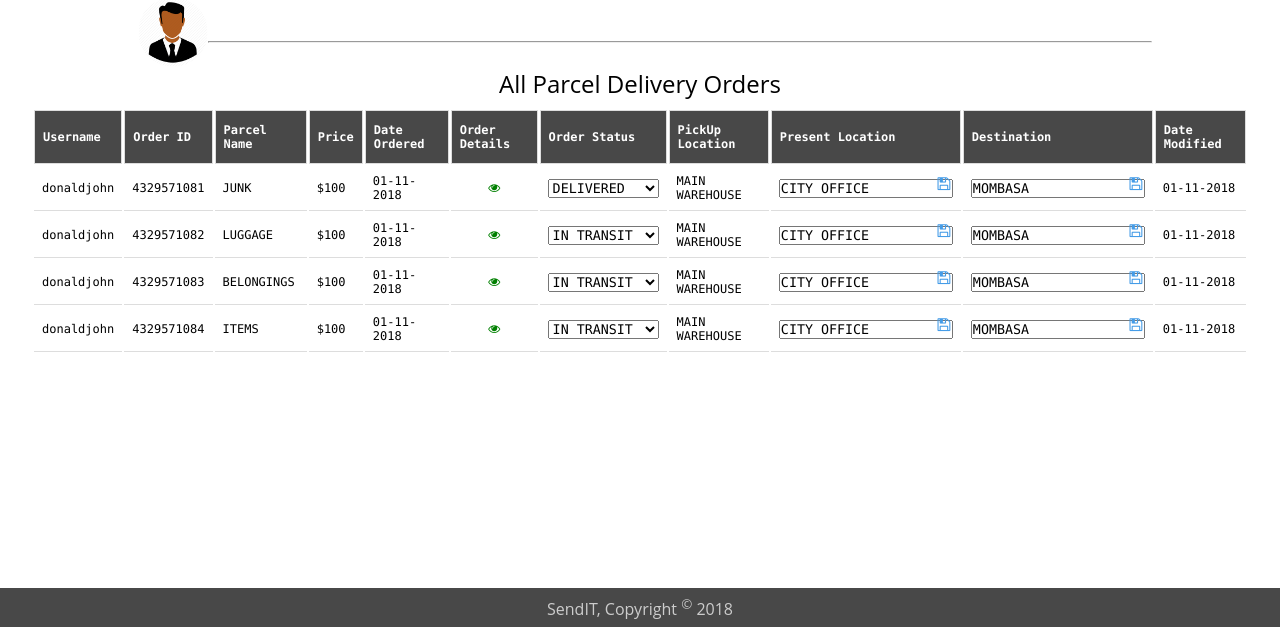
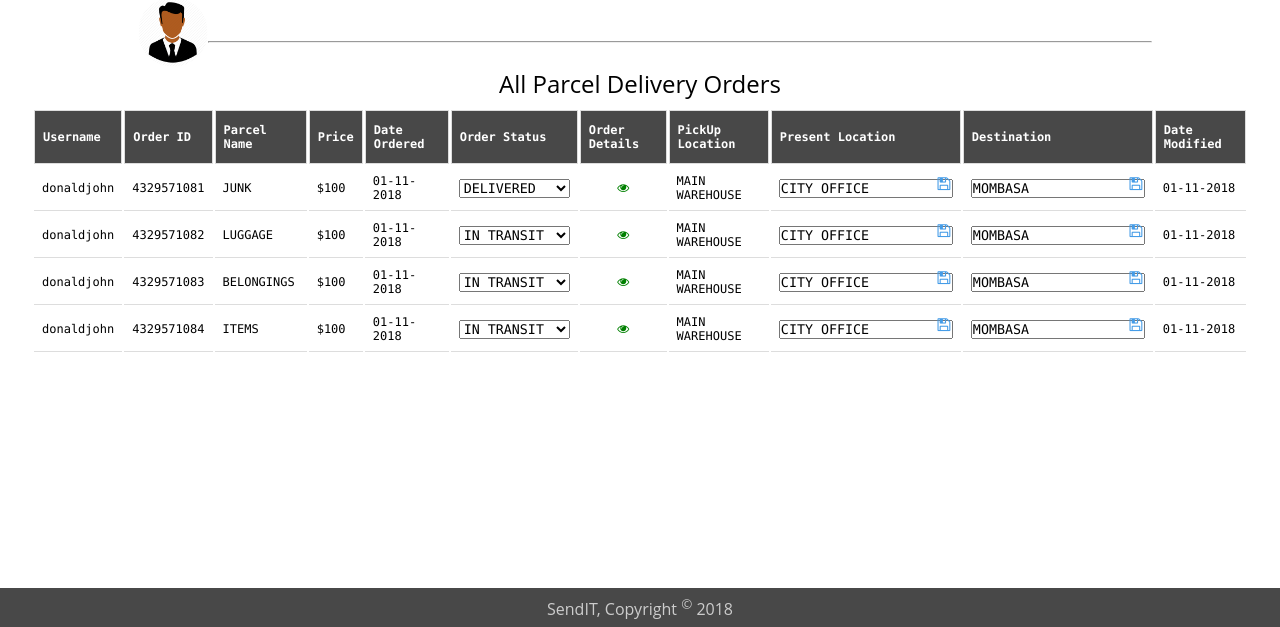
Before and after one commit to koitoror/SendIT, a website: page UI/dashboard.html in a window 1280 px wide. Shown: the part 173-800 px from the top of the page. Drawn offline with Linux system fonts and the light colour scheme.

Commit message:
[Chore #163187409] Dashboard UI redesign

```diff
--- a/UI/dashboard.html
+++ b/UI/dashboard.html
@@ -59,8 +59,8 @@
                             <th>Parcel Name</th>
                             <th>Price</th>
                             <th>Date Ordered</th>
+                            <th>Order Status</th>
                             <th>Order Details</th>
-                            <th>Order Status</th>
                             <!-- <th>Cancel Order</th> -->
                             <th>PickUp Location</th>
                             <th>Present Location</th>
@@ -75,7 +75,6 @@
                             <td>JUNK</td>
                             <td>$100</td>
                             <td>01-11-2018</td>
-                            <td class="text-center"><a href="#"><i class="fa fa-eye"></i></a></td>
                             <td>
                             <select id="news2">
                                 <!-- <option selected value="ClickHere"></option> -->
@@ -85,6 +84,7 @@
                                 <option value="4">    CANCELED     </option>
                             </select>
                             </td>
+                            <td class="text-center"><a href="#"><i class="fa fa-eye"></i></a></td>
                             <!-- <td><a href="#"><i class="fa fa-close"></i></a></td>     -->
                             <td>MAIN WAREHOUSE</td>
                             <td class="input-wrapper"><input type="text" name="Present" value="CITY OFFICE"></td>
@@ -99,7 +99,6 @@
                             <td>LUGGAGE</td>
                             <td>$100</td>
                             <td>01-11-2018</td>
-                            <td class="text-center"><a href="#"><i class="fa fa-eye"></i></a></td>
                             <td>
                             <select id="news2">
                                 <!-- <option selected value="ClickHere"></option> -->
@@ -109,6 +108,7 @@
                                 <option value="4">    CANCELED     </option>
                             </select>
                             </td>
+                            <td class="text-center"><a href="#"><i class="fa fa-eye"></i></a></td>
                             <!-- <td><a href="#"><i class="fa fa-close"></i></a></td>         -->
                             <td>MAIN WAREHOUSE</td>
                             <td class="input-wrapper"><input type="text" name="Present" value="CITY OFFICE"></td>
@@ -123,7 +123,6 @@
                             <td>BELONGINGS</td>
                             <td>$100</td>
                             <td>01-11-2018</td>
-                            <td class="text-center"><a href="#"><i class="fa fa-eye"></i></a></td>
                             <td>
                             <select id="news2">
                                 <!-- <option selected value="ClickHere"></option> -->
@@ -133,6 +132,7 @@
                                 <option value="4">    CANCELED     </option>
                             </select>
                             </td>
+                            <td class="text-center"><a href="#"><i class="fa fa-eye"></i></a></td>
                             <!-- <td><a href="#"><i class="fa fa-close"></i></a></td>         -->
                             <td>MAIN WAREHOUSE</td>
                             <td class="input-wrapper"><input type="text" name="Present" value="CITY OFFICE"></td>
@@ -147,7 +147,6 @@
                             <td>ITEMS</td>
                             <td>$100</td>
                             <td>01-11-2018</td>
-                            <td class="text-center"><a href="#"><i class="fa fa-eye"></i></a></td>
                             <td>
                             <select id="news2">
                                 <!-- <option selected value="ClickHere"></option> -->
@@ -157,6 +156,7 @@
                                 <option value="4">    CANCELED     </option>
                             </select>
                             </td>
+                            <td class="text-center"><a href="#"><i class="fa fa-eye"></i></a></td>
                             <!-- <td><a href="#"><i class="fa fa-close"></i></a></td>         -->
                             <td>MAIN WAREHOUSE</td>
                             <td class="input-wrapper"><input type="text" name="Present" value="CITY OFFICE"></td>
@@ -175,6 +175,7 @@
         </p>
     </footer>
 
+    <script src="./static/dist/dashboard.min.js"></script>
     <script src="static/js/main.js"></script>
 
 </body>
```
